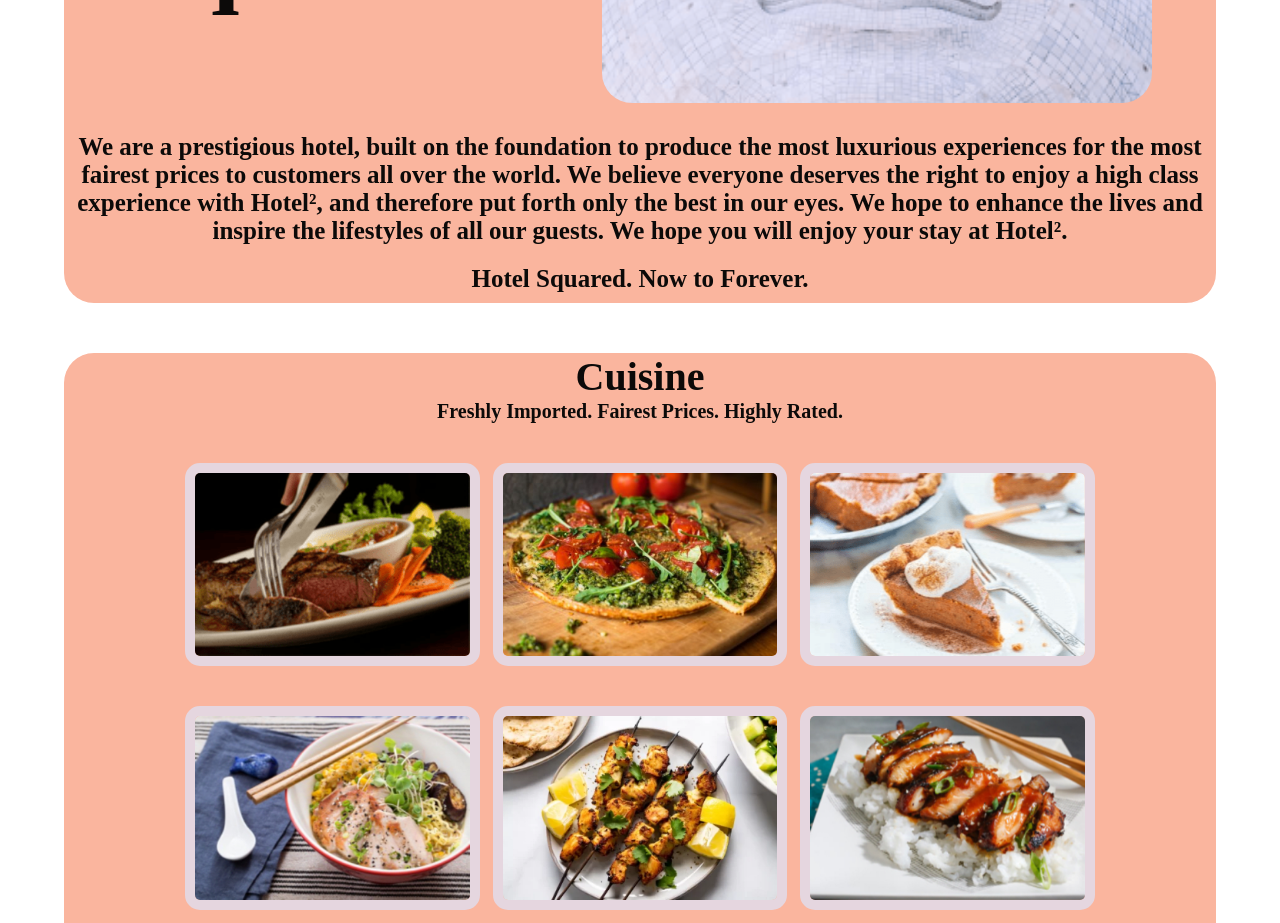
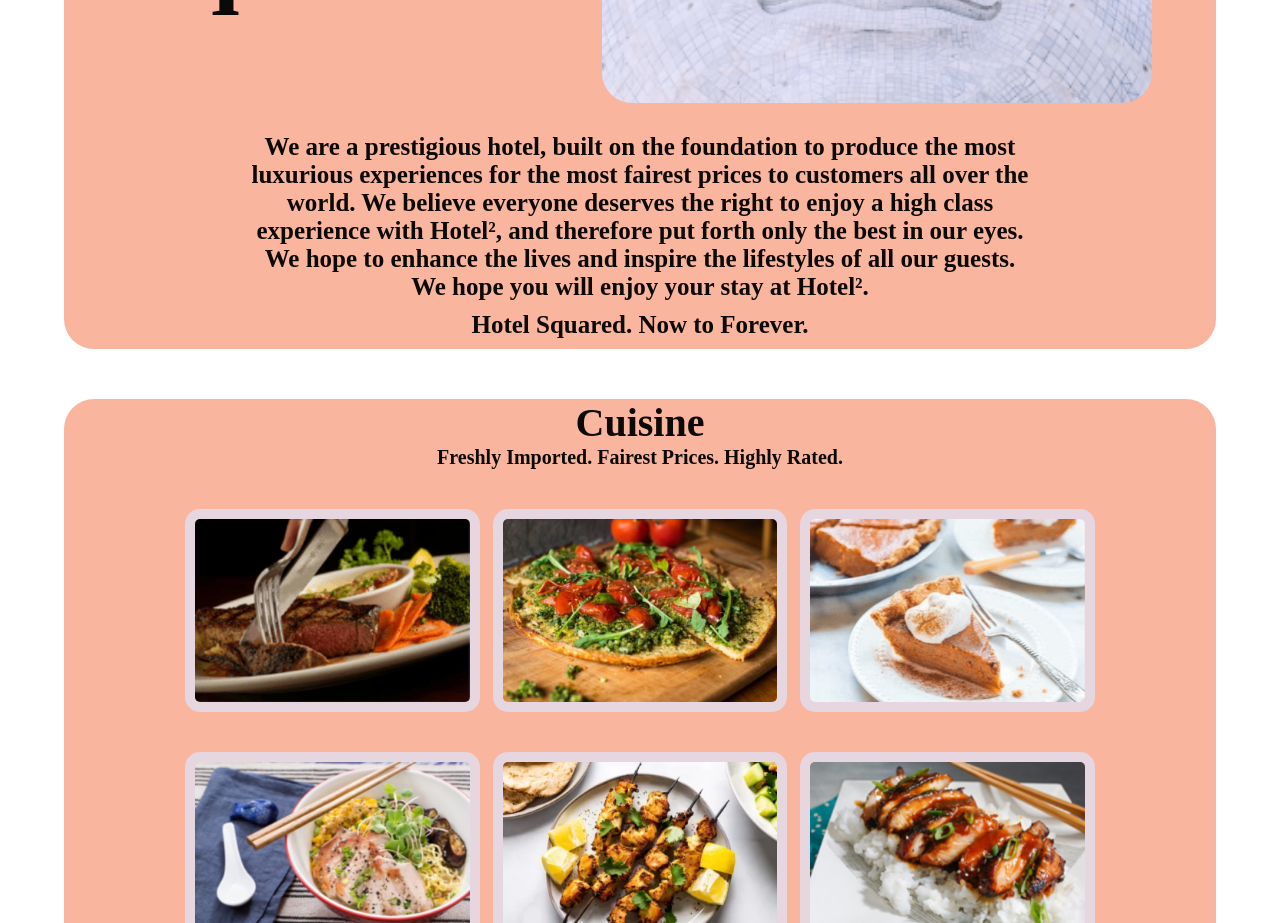
Before and after one commit to staten-island-tech/vue-project-2-ebt, a Nuxt app in the folder project/: page / in a window 1280 px wide. Shown: the part 1520-2443 px from the top of the page. Built offline with nearby package versions, Linux system fonts and the light colour scheme.

Commit message:
more changes

```diff
--- a/project/components/About.vue
+++ b/project/components/About.vue
@@ -9,7 +9,8 @@
         alt="https://www.youtube.com/watch?v=nHPNBMjg73I"
         class="about-img height-auto w30"
       />
-      <h3 class="margin-auto about-text">
+
+<div class="w70">      <h3 class="margin-auto about-text">
         We are a prestigious hotel, built on the foundation to produce the most
         luxurious experiences for the most fairest prices to customers all over
         the world. We believe everyone deserves the right to enjoy a high class
@@ -17,7 +18,8 @@
         eyes. We hope to enhance the lives and inspire the lifestyles of all our
         guests. We hope you will enjoy your stay at Hotel².
       </h3>
-      <h3 class="about-text">Hotel Squared. Now to Forever.</h3>
+      <h3 class="about-text">Hotel Squared. Now to Forever.</h3></div>
+
     </div>
     <div></div>
   </div>
```
